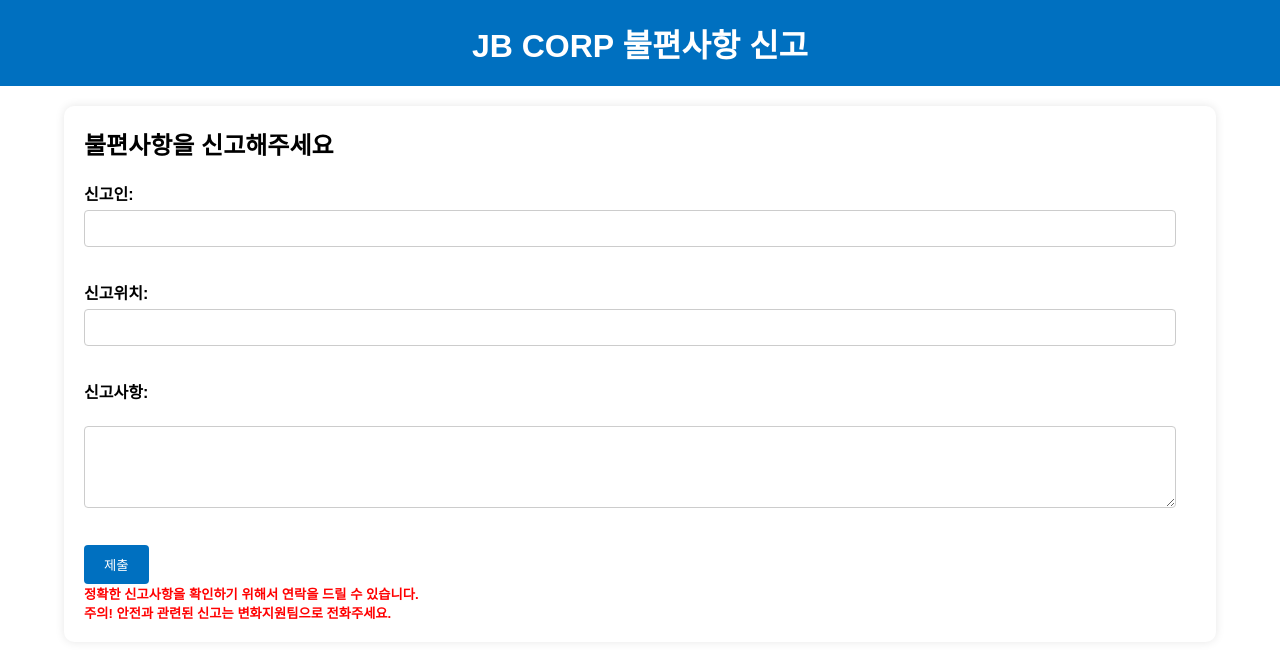
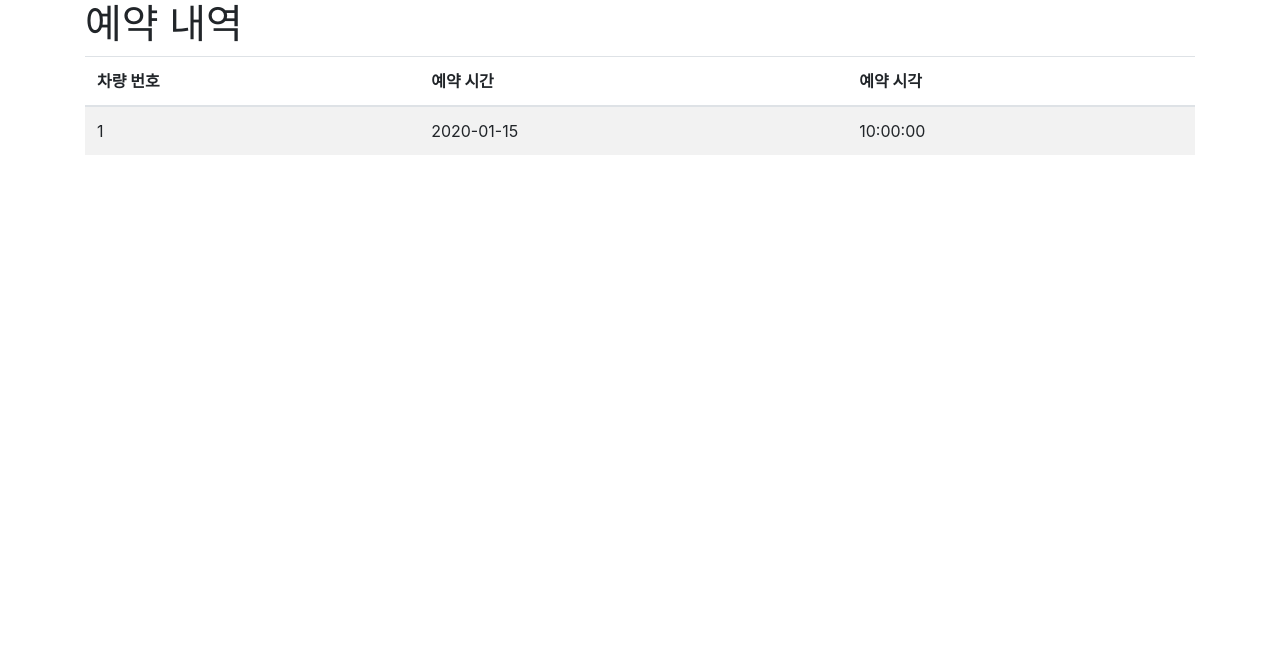
Before and after one commit to mongshot/jbclaim, a Flask app: template templates/report.html in a window 1280 px wide. Shown: the top 658 px of the page. Run offline with Flask 2, Linux system fonts and the light colour scheme; the template is opened without the code that fills it: most values are stand-ins (such as "Sample title", 1, 10 or a date in 2020); some libraries are stand-ins or nearby versions.

Commit message:
Update report.html

```diff
--- a/templates/report.html
+++ b/templates/report.html
@@ -1,130 +1,33 @@
 <!DOCTYPE html>
-<html lang="ko">
+<html lang="en">
 <head>
     <meta charset="UTF-8">
     <meta name="viewport" content="width=device-width, initial-scale=1.0">
-    <title>JB CORP 불편사항 신고</title>
-    <style>
-        /* Reset some default styles for better consistency */
-        * {
-            margin: 0;
-            padding: 0;
-            box-sizing: border-box;
-        }
-
-        /* Styling for the header */
-        .header {
-            text-align: center;
-            background-color: #0070c0;
-            color: white;
-            padding: 20px;
-            font-family: 'Nanum Square', sans-serif; /* 네이버 나눔스퀘어 폰트 설정 */
-        }
-
-        /* Styling for the container */
-        .container {
-            max-width: 90%;
-            margin: 0 auto;
-            padding: 20px;
-            background-color: white;
-            box-shadow: 0 0 10px rgba(0, 0, 0, 0.1);
-            margin-top: 20px;
-            border-radius: 10px;
-            font-family: 'Nanum Square', sans-serif; /* 네이버 나눔스퀘어 폰트 설정 */
-        }
-
-        /* Styling for the form */
-        form {
-            margin-top: 20px;
-        }
-
-        /* Styling for labels */
-        label {
-            display: block;
-            font-weight: bold;
-            margin-bottom: 5px;
-        }
-
-        /* Styling for input fields and textarea */
-        input[type="text"],
-        textarea {
-            width: calc(100% - 20px);
-            padding: 10px;
-            margin-bottom: 15px;
-            border: 1px solid #ccc;
-            border-radius: 4px;
-            margin-right: 20px;
-        }
-
-        /* Styling for the submit button */
-        input[type="submit"] {
-            background-color: #0070c0;
-            color: white;
-            padding: 10px 20px;
-            border: none;
-            border-radius: 4px;
-            cursor: pointer;
-        }
-
-        /* Add some spacing for readability */
-        h2 {
-            margin-bottom: 20px;
-        }
-
-        /* Styling for the additional h5 elements */
-        h5 {
-            color: red;
-            font-weight: bold;
-        }
-    </style>
+    <title>예약 내역</title>
+    <!-- 부트스트랩 CSS를 사용하거나 원하는 스타일 시트를 링크할 수 있습니다. -->
+    <link rel="stylesheet" href="https://stackpath.bootstrapcdn.com/bootstrap/4.5.2/css/bootstrap.min.css">
 </head>
 <body>
-    <div class="header">
-        <h1>JB CORP 불편사항 신고</h1>
+    <div class="container">
+        <h1>예약 내역</h1>
+        <table class="table table-striped">
+            <thead>
+                <tr>
+                    <th>차량 번호</th>
+                    <th>예약 시간</th>
+                    <th>예약 시각</th>
+                </tr>
+            </thead>
+            <tbody>
+                {% for reservation in reservations %}
+                <tr>
+                    <td>{{ reservation.car_id }}</td>
+                    <td>{{ reservation.timestamp.strftime('%Y-%m-%d') }}</td>
+                    <td>{{ reservation.timestamp.strftime('%H:%M:%S') }}</td>
+                </tr>
+                {% endfor %}
+            </tbody>
+        </table>
     </div>
-    <div class="container">
-        <!-- 내용 추가 -->
-        <h2>불편사항을 신고해주세요</h2>
-        <form method="POST" action="/submit" onsubmit="return validateForm();">
-            <!-- 입력 폼 추가 -->
-            <label for="reporterName">신고인:</label>
-            <input type="text" id="reporterName" name="reporterName" required><br><br>
-
-            <label for="reportLocation">신고위치:</label>
-            <input type="text" id="reportLocation" name="reportLocation" required><br><br>
-
-            <label for="complaint">신고사항:</label><br>
-            <textarea id="complaint" name="complaint" rows="4" cols="50" required></textarea><br><br>
-
-            <input type="submit" value="제출" id="submitButton">
-        </form>
-        <h5>정확한 신고사항을 확인하기 위해서 연락을 드릴 수 있습니다.</h5>
-        <h5>주의! 안전과 관련된 신고는 변화지원팀으로 전화주세요.</h5>
-    </div>
-    <script>
-        function validateForm() {
-            var reporterName = document.getElementById("reporterName").value;
-            var reportLocation = document.getElementById("reportLocation").value;
-            var complaint = document.getElementById("complaint").value;
-
-            if (reporterName === "" || reportLocation === "" || complaint === "") {
-                alert("모든 필수 입력란을 작성해주세요.");
-                return false;
-            } else {
-                return true;
-            }
-        }
-    </script>
-    <!-- HTML 파일 내에 스크립트 추가 -->
-<script>
-    function showSuccessMessage() {
-        alert('신고가 접수되었습니다. 감사합니다!');
-    }
-
-    function showErrorMessage(errorMessage) {
-        alert('오류 발생: ' + errorMessage);
-    }
-</script>
-
 </body>
 </html>
```
